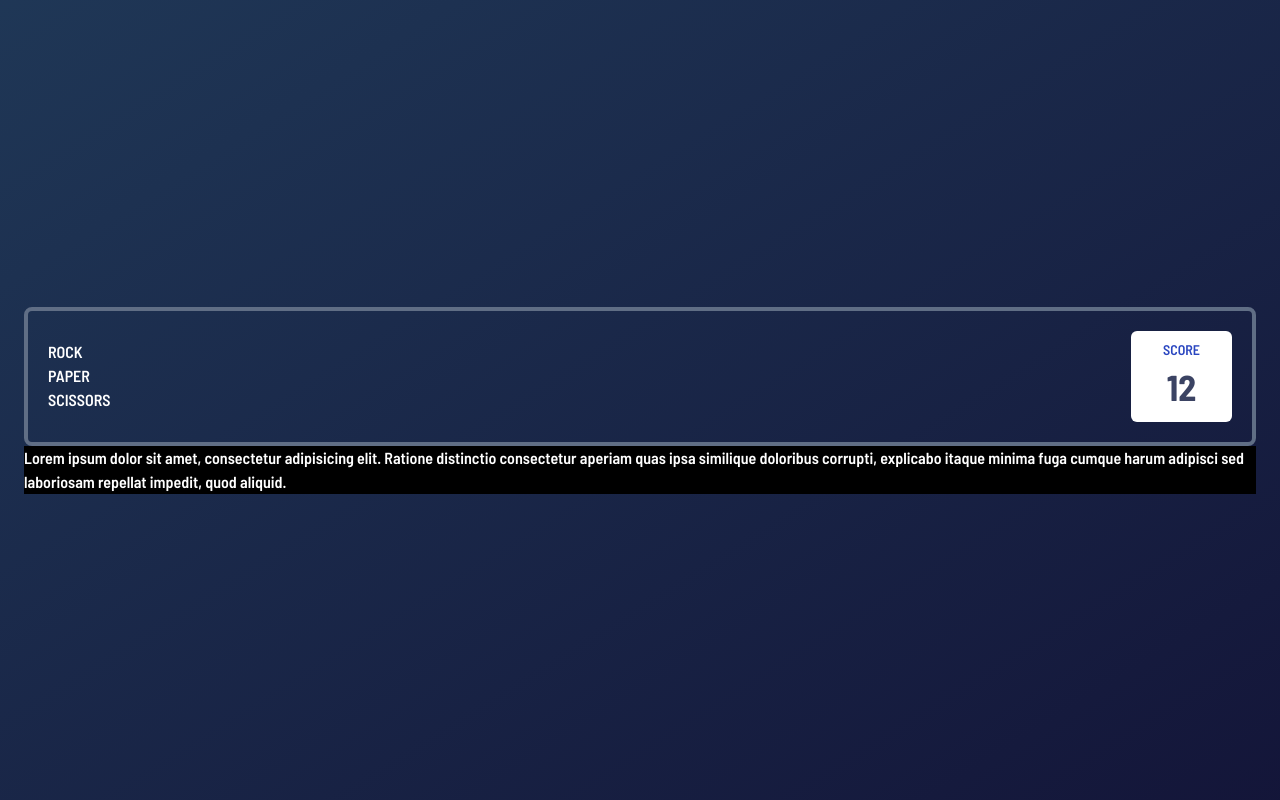
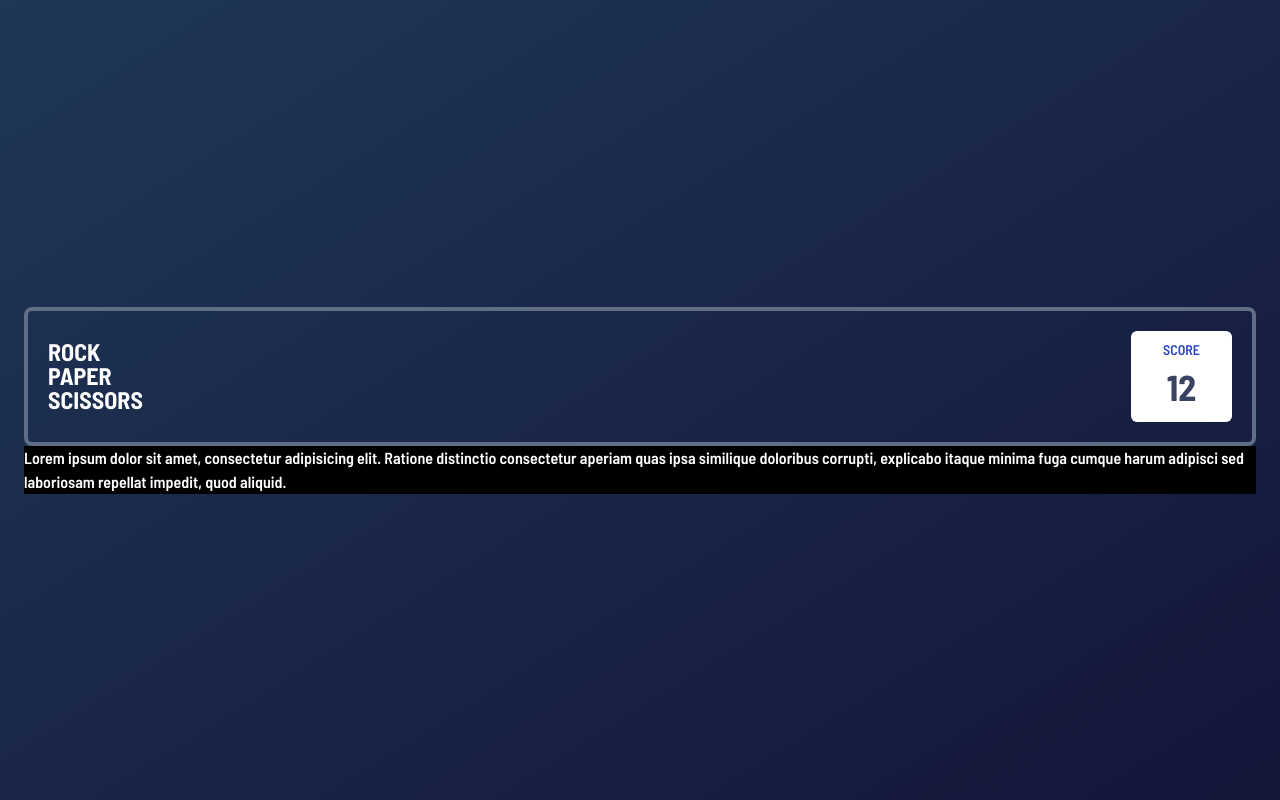
Before and after one commit to uchedotphp/rock-paper-scissors-game, a Vue app: page / in a window 1280 px wide. Built offline with nearby package versions, Linux system fonts and the light colour scheme.

Commit message:
forgot to design the rock, paper, scissors text. just did so now

```diff
--- a/src/components/ScoreCard.vue
+++ b/src/components/ScoreCard.vue
@@ -2,7 +2,7 @@
   <div
     class="border-4 rounded-lg border-headerOutline p-5 grid grid-cols-2 uppercase"
   >
-    <p class="flex items-center">
+    <p class="flex items-center font-bold text-2xl leading-none">
       rock <br />
       paper <br />
       scissors
```
